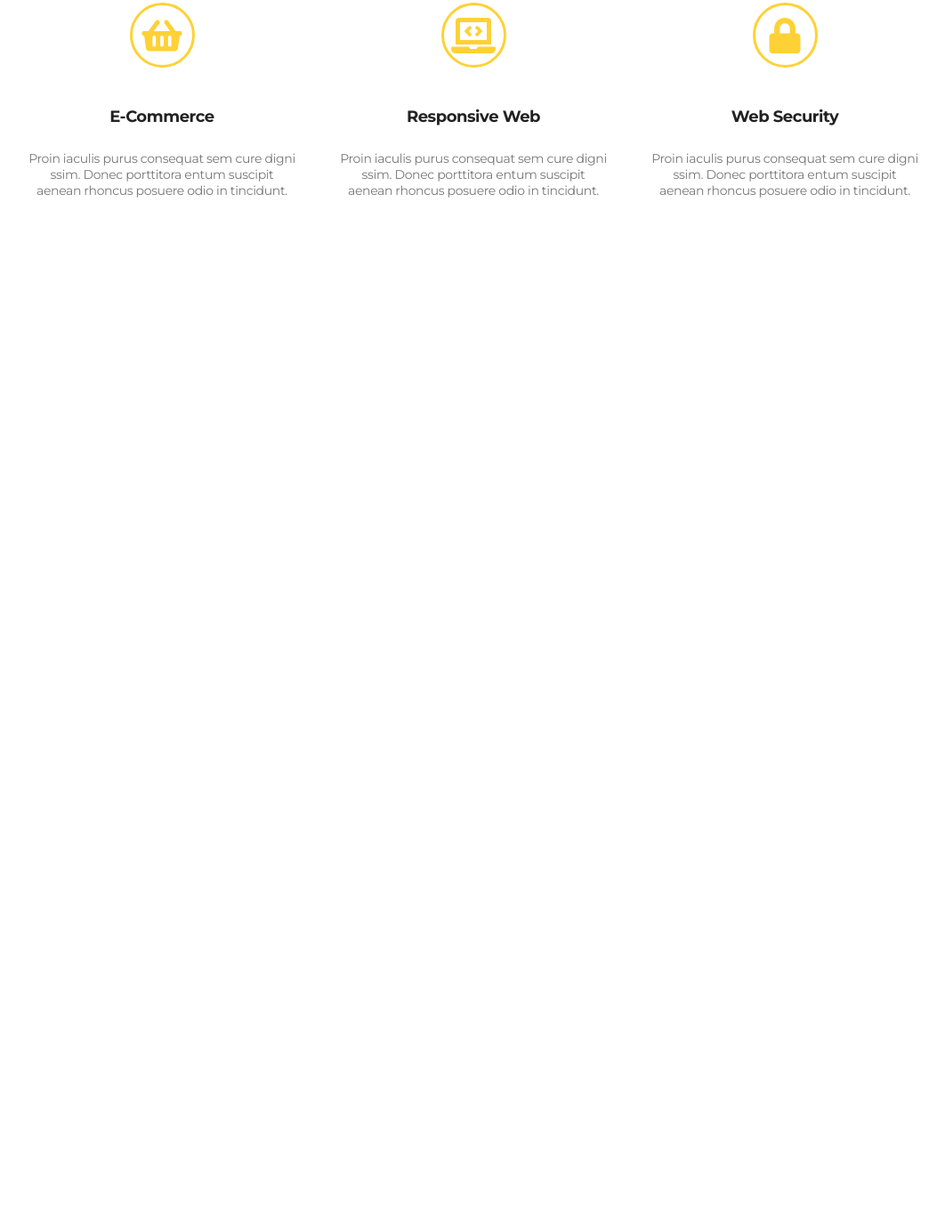
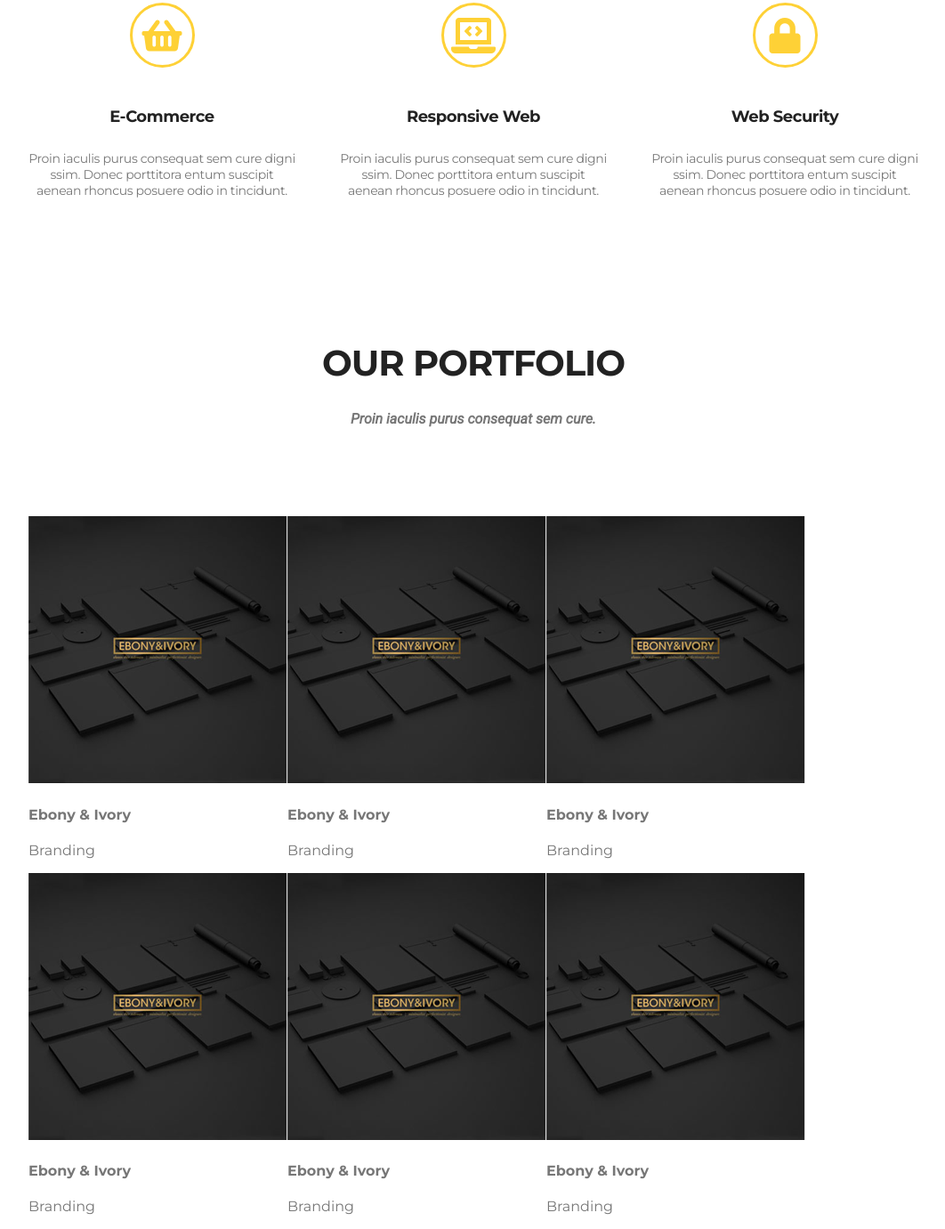
Before and after one commit to filip-taczkowski/Project-4-7, a website: page index.html in a window 1280 px wide. Shown: the part 1140-2521 px from the top of the page at 89% size, without its empty margins (108-1170 px from the left). Before the commit the page ends 1477 px from the top, so only its background shows below. Drawn offline with Linux system fonts and the light colour scheme.

Commit message:
Add html and basic style for section our portfolio. Add .png files to /images.

```diff
--- a/index.html
+++ b/index.html
@@ -12,7 +12,7 @@
 
         <nav class="navigation">
             <div class="container">
-                <a href="#" class="nav-name"><img src="https://i.imgur.com/MYX2EXd.png" alt="image logo"></a>
+                <a href="#" class="nav-name"><img src="images/Logo-Treehouse.png" alt="image logo"></a>
                 <ul class="nav-list">
                     <li><a href="#">HOME</a></li>
                     <li><a href="#">SERVICES</a></li>
@@ -65,5 +65,43 @@
             </div>
         </section>
 
+        <section class="our-portfolio">
+            <div class="container">
+                <h2 class="section-title">Our portfolio</h2>
+                <h3 class="section-subtitle">Proin iaculis purus consequat sem cure. </h3>
+                <div class="portfolio-row">
+                    <div class="portfolio-card">
+                        <img src="images/Ebony_Ivory.png" alt="image">
+                        <h4 class="portfolio-card-title">Ebony & Ivory</h4>
+                        <p class="portfolio-card-desc">Branding</p>
+                    </div>
+                    <div class="portfolio-card">
+                        <img src="images/Ebony_Ivory.png" alt="image">
+                        <h4 class="portfolio-card-title">Ebony & Ivory</h4>
+                        <p class="portfolio-card-desc">Branding</p>
+                    </div>
+                    <div class="portfolio-card">
+                        <img src="images/Ebony_Ivory.png" alt="image">
+                        <h4 class="portfolio-card-title">Ebony & Ivory</h4>
+                        <p class="portfolio-card-desc">Branding</p>
+                    </div>
+                    <div class="portfolio-card">
+                        <img src="images/Ebony_Ivory.png" alt="image">
+                        <h4 class="portfolio-card-title">Ebony & Ivory</h4>
+                        <p class="portfolio-card-desc">Branding</p>
+                    </div>
+                    <div class="portfolio-card">
+                        <img src="images/Ebony_Ivory.png" alt="image">
+                        <h4 class="portfolio-card-title">Ebony & Ivory</h4>
+                        <p class="portfolio-card-desc">Branding</p>
+                    </div>
+                    <div class="portfolio-card">
+                        <img src="images/Ebony_Ivory.png" alt="image">
+                        <h4 class="portfolio-card-title">Ebony & Ivory</h4>
+                        <p class="portfolio-card-desc">Branding</p>
+                    </div>
+                </div>
+            </div>
+        </section>
     </body>
 </html>
--- a/sass/style.scss
+++ b/sass/style.scss
@@ -95,7 +95,7 @@ body {
     flex-direction: column;
     justify-content: center;
     align-items: center;
-    background-image: url("https://i.imgur.com/rJjviq7.png");
+    background-image: url(/images/Background_Img.png);
     background-size: cover;
     height: 100vh;
     position: relative;
@@ -204,3 +204,18 @@ body {
         letter-spacing: -0.35px;
     }
 }
+
+/* Our portfolio */
+
+.our-portfolio {
+    .container {
+        flex-direction: column;
+        align-items: center;
+
+        .portfolio-row {
+            display: flex;
+            flex-wrap: wrap;
+            width: 100%;
+        }
+    }
+}
```
Also changed, not shown: css/style.css, images/Ebony_Ivory.png (added), images/Logo-Treehouse.png (added), 2 other files.
